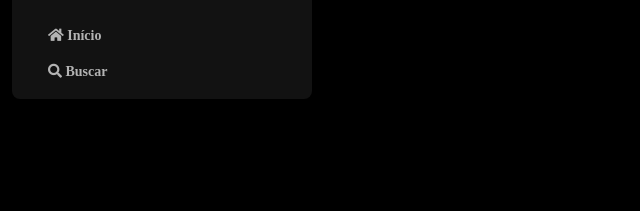
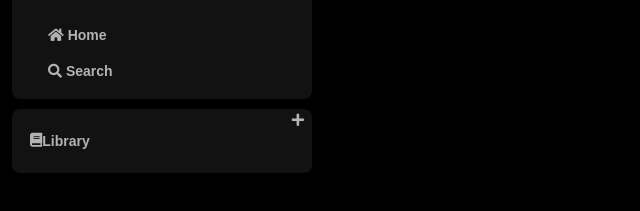
Before and after one commit to bittelo/SpotifyClone, a plain HTML site: page index.html in a window 1280 px wide. Shown: the part 59-270 px from the top of the page, without its empty margins (0-640 px from the left). Drawn offline with Linux system fonts and the light colour scheme.

Commit message:
Adding a Library

```diff
--- a/index.html
+++ b/index.html
@@ -4,46 +4,52 @@
     <meta charset="UTF-8">
     <meta name="viewport" content="width=device-width, initial-scale=1.0">
     <title>Spotify</title>
+
     <link rel="stylesheet" href="reset.css">
-    <link rel="stylesheet" href="style.css">
-    <link rel="stylesheet" href="https://use.fontawesome.com/releases/v5.15.4/css/solid.css">
-    <link rel="stylesheet" href="https://use.fontawesome.com/releases/v5.15.4/css/fontawesome.css">
+  <link rel="stylesheet" href="style.css">
 
-
-
-
-
-
+  <!-- Links para trazer os ícones via CDN -->
+  <link rel="stylesheet" href="https://use.fontawesome.com/releases/v5.15.4/css/solid.css"/>
+  <link rel="stylesheet" href="https://use.fontawesome.com/releases/v5.15.4/css/fontawesome.css"/>
 
 </head>
 <body>
     <div class="sidebar ">
-        <nav class="sidebar__navigation">
+        <nav class="sidebar_navigation">
 
             <div class="logo">
                 <a href="">
                     <img src="./assets/icons/logo-spotify.png" alt="logo do spotify">
                 </a>
-                </div>
-
                 <div>
                     <ul>
                         <li>
                             <a href="">
-                            <span class="fa fa-home"</span>
-                            <span>Início</span>
+                            <span class="fa fa-home"></span>
+                            <span>Home</span>
                         </a>
                     </li>
                         <li>
                             <a href="">
-                                <span class="fa fa-search"</span>
-                                <span>Buscar</span>
+                                <span class="fa fa-search"></span>
+                                <span>Search</span>
                             </a>
                         </li>
                     </ul>
                 </div>
             </div>
+
         </nav>
+        <div class="library">
+            <div class="library__content">
+                <button class="library__button">
+                    <span class="fa fas fa-book"></span>
+                    <span>Library</span>
+                </button>
+                <span class ="fa fa-plus"></span>
+            </div>
+        </div>
     </div>
 </body>
+
 </html>
--- a/reset.css
+++ b/reset.css
@@ -1,48 +1,136 @@
-/* http://meyerweb.com/eric/tools/css/reset/
-   v2.0 | 20110126
-   License: none (public domain)
-*/
-
-html, body, div, span, applet, object, iframe,
-h1, h2, h3, h4, h5, h6, p, blockquote, pre,
-a, abbr, acronym, address, big, cite, code,
-del, dfn, em, img, ins, kbd, q, s, samp,
-small, strike, strong, sub, sup, tt, var,
-b, u, i, center,
-dl, dt, dd, ol, ul, li,
-fieldset, form, label, legend,
-table, caption, tbody, tfoot, thead, tr, th, td,
-article, aside, canvas, details, embed,
-figure, figcaption, footer, header, hgroup,
-menu, nav, output, ruby, section, summary,
-time, mark, audio, video {
+html,
+body,
+div,
+span,
+applet,
+object,
+iframe,
+h1,
+h2,
+h3,
+h4,
+h5,
+h6,
+p,
+blockquote,
+pre,
+a,
+abbr,
+acronym,
+address,
+big,
+cite,
+code,
+del,
+dfn,
+em,
+img,
+ins,
+kbd,
+q,
+s,
+samp,
+small,
+strike,
+strong,
+sub,
+sup,
+tt,
+var,
+b,
+u,
+i,
+center,
+dl,
+dt,
+dd,
+ol,
+ul,
+li,
+fieldset,
+form,
+label,
+legend,
+table,
+caption,
+tbody,
+tfoot,
+thead,
+tr,
+th,
+td,
+article,
+aside,
+canvas,
+details,
+embed,
+figure,
+figcaption,
+footer,
+header,
+hgroup,
+menu,
+nav,
+output,
+ruby,
+section,
+summary,
+time,
+mark,
+audio,
+video {
   margin: 0;
   padding: 0;
   border: 0;
   font-size: 100%;
-	font: inherit;
   vertical-align: baseline;
 }
+
 /* HTML5 display-role reset for older browsers */
-article, aside, details, figcaption, figure,
-footer, header, hgroup, menu, nav, section {
+article,
+aside,
+details,
+figcaption,
+figure,
+footer,
+header,
+hgroup,
+menu,
+nav,
+section {
   display: block;
 }
+
 body {
   line-height: 1;
+  background: #000;
+  font-family: var(--font-dm-sans);
 }
-ol, ul {
+
+ol,
+ul {
   list-style: none;
 }
-blockquote, q {
+
+blockquote,
+q {
   quotes: none;
 }
-blockquote:before, blockquote:after,
-q:before, q:after {
-	content: '';
+
+blockquote:before,
+blockquote:after,
+q:before,
+q:after {
+  content: "";
   content: none;
 }
+
 table {
   border-collapse: collapse;
   border-spacing: 0;
 }
+
+button {
+  border: none;
+  cursor: pointer;
+}
--- a/style.css
+++ b/style.css
@@ -2,12 +2,6 @@ body{
     background-color: black;
 
 }
-
-h1{
-    color:white;
-}
-
-
 
 .sidebar{
     position: fixed;
@@ -19,18 +13,21 @@ h1{
 
 }
 
-.sidebar__navigation{
+.sidebar_navigation{
     background-color: #121212;
     border-radius: 8px;
     padding: 16px 0 0 16px;
 }
 
-.sidebar__navigation.logo{
+.sidebar_navigation.logo{
     background: #121212;
     display: flex;
     border-radius: 8px;
     padding: 16px 0 0 16px;
 
+}
+.sidebar_navigation .logo img{
+    width: 80px;
 }
 
 .sidebar nav ul{
@@ -49,9 +46,46 @@ h1{
     font-weight: 600;
     font-size: 14px;
     font-family: "DM Sans", sans-serif;
+
 }
 
 .logo img{
     width: 80px;
     height: 25px;
 }
+
+.library{
+    background-color: #121212;
+    border-radius: 8px;
+    display: flex;
+    justify-content: space-between;
+    flex-direction: column;
+    padding: 4px 8px;
+    color:#b3b3b3;
+    font-weight: 600;
+    font-size: 14px;
+    margin-top: 10px;
+}
+
+.library .library__content{
+    display: flex;
+    justify-content: space-between;
+
+}
+
+
+.library .library__button{
+    display: flex;
+    margin-right: 10px;
+    color: #b3b3b3;
+    background-color: transparent;
+    border: 0px;
+    font-size: 14px;
+    font-weight: 600;
+    font-family: "DM Sans", sans-serif;
+    text-align: center;
+    text-decoration: none;
+    text-transform: none;
+    padding: 20px 10px;
+
+}
```
Lines whose indentation alone changed are shown as unchanged.
